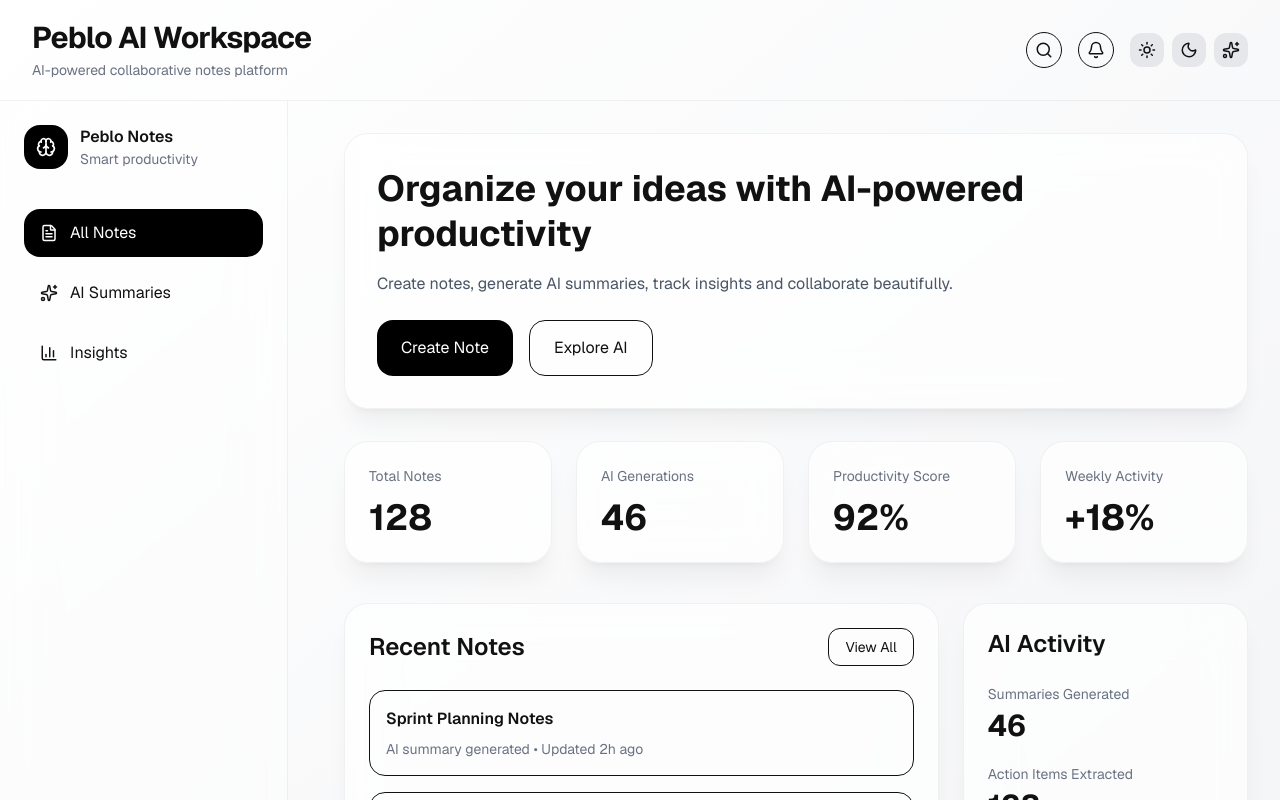
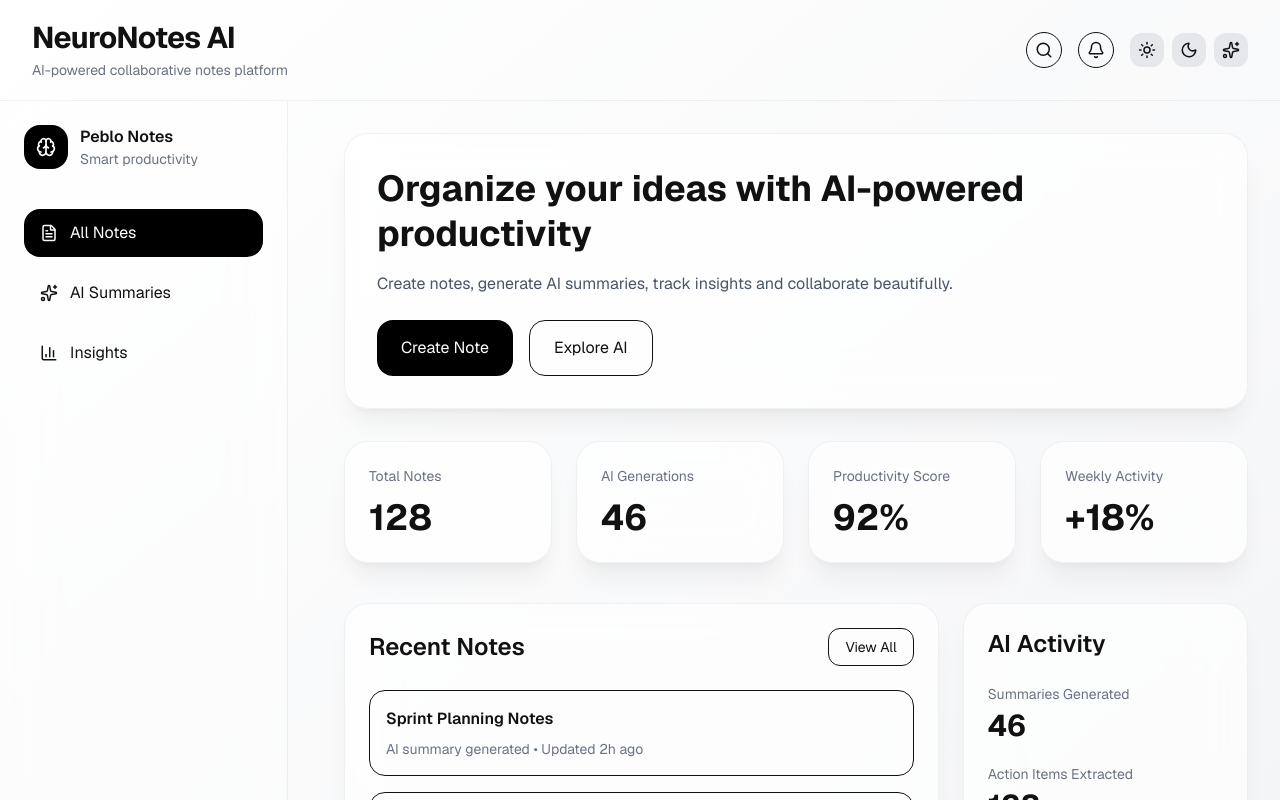
Before and after one commit to Jyotiiirana/AI-Notes-Workspace, a Next.js app: page / in a window 1280 px wide. Shown: the top 800 px of the page. Built offline with nearby package versions, Linux system fonts and the light colour scheme.

Commit message:
Rebranded to NeuroNotes

```diff
--- a/app/page.tsx
+++ b/app/page.tsx
@@ -19,7 +19,7 @@ export default function Home() {
       <header className="flex items-center justify-between border-b border-black/5 px-8 py-5 dark:border-white/10">
         <div>
           <h1 className="text-3xl font-bold tracking-tight">
-            Peblo AI Workspace
+            NeuroNotes AI
           </h1>
 
           <p className="mt-1 text-sm text-gray-500 dark:text-gray-400">
--- a/app/workspace/page.tsx
+++ b/app/workspace/page.tsx
@@ -138,6 +138,8 @@ const createNewNote = () => {
             ...note,
             title: title || "Untitled Note",
             content,
+            summary,
+          actionItems,
           }
         : note
     )
@@ -145,7 +147,7 @@ const createNewNote = () => {
     setNotes(updatedExistingNotes)
 
     localStorage.setItem(
-      "peblo-notes",
+      "NeuroNotes",
       JSON.stringify(updatedExistingNotes)
     )
   }
@@ -183,7 +185,7 @@ const updatedNotes = [
   setActionItems([])
 
   localStorage.setItem(
-    "peblo-notes",
+    "NeuroNotes",
     JSON.stringify(updatedNotes)
   )
 
@@ -197,7 +199,7 @@ const deleteNote = (id: string) => {
   setNotes(updatedNotes)
 
   localStorage.setItem(
-    "peblo-notes",
+    "NeuroNotes",
     JSON.stringify(updatedNotes)
   )
 
@@ -245,7 +247,7 @@ const updatedNotes = notes.map((note) =>    note.id === activeNoteId
   setNotes(updatedNotes)
 
   localStorage.setItem(
-    "peblo-notes",
+    "NeuroNotes",
     JSON.stringify(updatedNotes)
   )
 }
@@ -259,7 +261,7 @@ const updatedNotes = notes.map((note) =>    note.id === activeNoteId
     }, 1500)
 
     return () => clearTimeout(timer)
-  }, [title, content])
+  }, [title, content,summary, actionItems])
   useEffect(() => {
   const savedNote = localStorage.getItem("peblo-note")
 
@@ -282,6 +284,8 @@ if (savedNotes) {
     setActiveNoteId(firstNote.id)
     setTitle(firstNote.title)
     setContent(firstNote.content)
+    setSummary(firstNote.summary || "")
+setActionItems(firstNote.actionItems || [])
   }
 }
 }, [])
```
